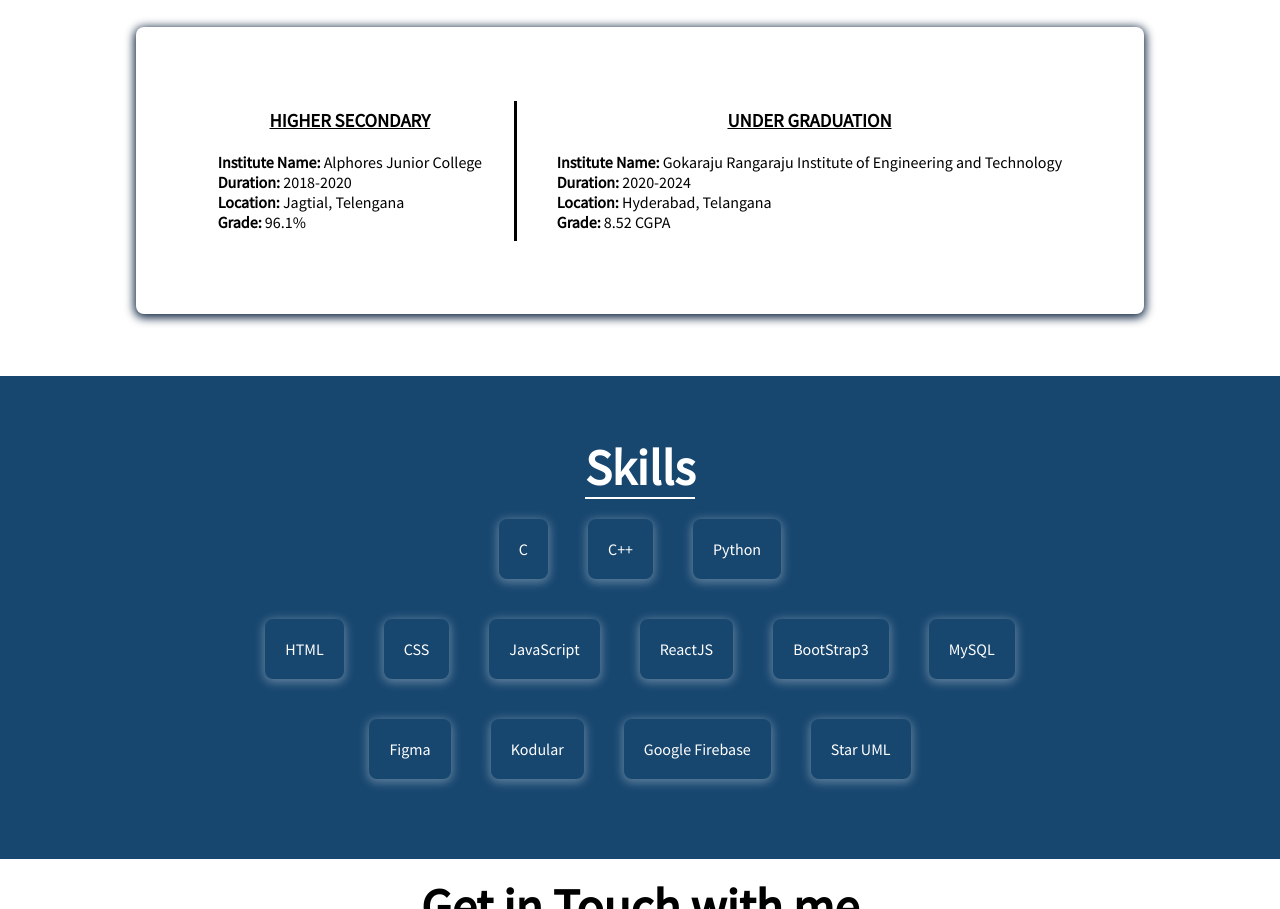
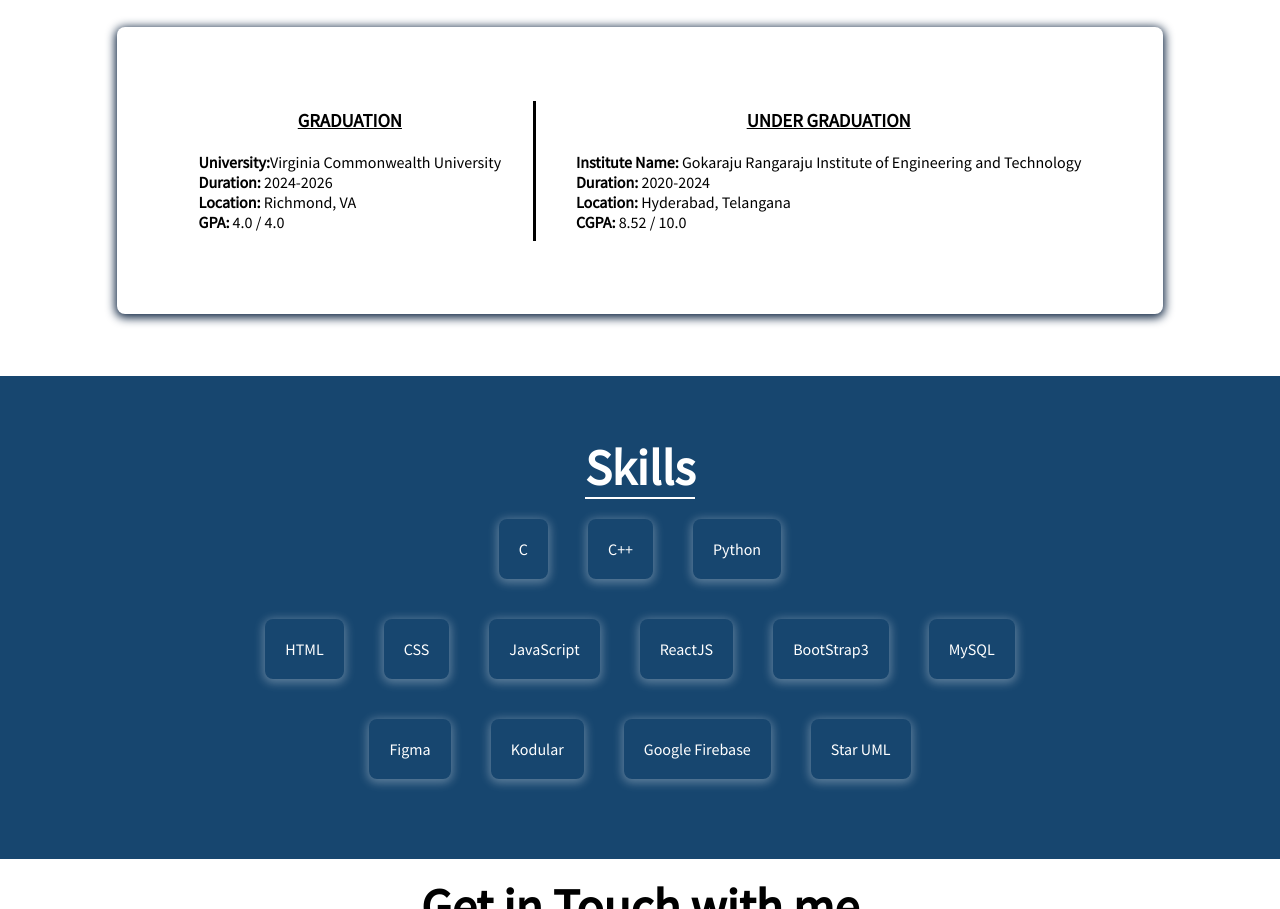
Before and after one commit to Srigana/Portfolio, a plain HTML site: page index.html in a window 1280 px wide. Shown: the part 3042-3951 px from the top of the page. Drawn offline with Linux system fonts and the light colour scheme.

Commit message:
Update index.html

```diff
--- a/index.html
+++ b/index.html
@@ -194,12 +194,12 @@ What sets me apart is my commitment to continuous learning and growth. From mast
     <h2>Education</h2>
     <div  class="education-box">
       <div id="column column1">
-          <section id="education" class="education"><h3><u>HIGHER SECONDARY</u></h3><br>
+          <section id="education" class="education"><h3><u>GRADUATION</u></h3><br>
             <div class="education-subsections">
-                <p><b>Institute Name:</b> Alphores Junior College</p>
-                <p><b>Duration:</b> 2018-2020</p>
-                <p><b>Location:</b> Jagtial, Telengana</p>
-                <p><b>Grade:</b> 96.1%</p>
+                <p><b>University:</b>Virginia Commonwealth University</p>
+                <p><b>Duration:</b> 2024-2026</p>
+                <p><b>Location:</b> Richmond, VA</p>
+                <p><b>GPA:</b> 4.0 / 4.0 </p>
             </div>
       </div>
     <div class = "vertical"><pre> </pre></div>
@@ -209,7 +209,7 @@ What sets me apart is my commitment to continuous learning and growth. From mast
                 <p><b>Institute Name:</b> Gokaraju Rangaraju Institute of Engineering and Technology</p>
                 <p><b>Duration:</b> 2020-2024</p>
                 <p><b>Location:</b> Hyderabad, Telangana</p>
-                <p><b>Grade:</b> 8.52 CGPA</p>
+                <p><b>CGPA:</b> 8.52 / 10.0 </p>
             </div>
         </div>
     </div>
```
